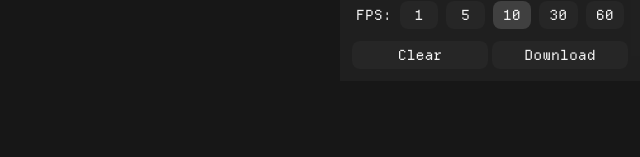
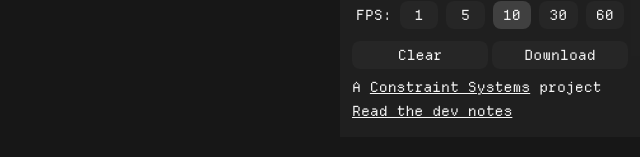
Before and after one commit to constraint-systems/masks, a React (Vite) app: page / in a window 1280 px wide. Shown: the part 453-610 px from the top of the page, without its empty margins (640-1280 px from the left). Built offline with nearby package versions, Linux system fonts and the light colour scheme; no server answers.

Commit message:
add links

```diff
--- a/src/Mask.tsx
+++ b/src/Mask.tsx
@@ -6,6 +6,7 @@ import {
   OpacityAtom,
   SelectedDeviceIdAtom,
   ShowCategoriesAtom,
+  ShowSettingsAtom,
   VideoAtom,
   VideoLoadedAtom,
   WebcamFlippedAtom,
@@ -22,6 +23,7 @@ export function Mask() {
   const [videoLoaded] = useAtom(VideoLoadedAtom);
   const [showCategorySettings] = useAtom(ShowCategoriesAtom);
   const [selectedDeviceId] = useAtom(SelectedDeviceIdAtom);
+  const [, setShowSettings] = useAtom(ShowSettingsAtom);
   const [, setLoadingSegmenter] = useAtom(LoadingSegmenterAtom);
 
   const [canvasRefA] = useAtom(CanvasRefAtom);
@@ -332,7 +334,7 @@ export function Mask() {
   }
 
   return (
-    <div className="absolute inset-0">
+    <div className="absolute inset-0 pointer-events-auto" onClick={() => setShowSettings(false)}>
       <canvas ref={canvasRef} className="w-full h-full object-cover" />
     </div>
   );
--- a/src/Settings.tsx
+++ b/src/Settings.tsx
@@ -262,6 +262,28 @@ export function Settings() {
               Download
             </button>
           </div>
+          <div className="py-1">
+            <div className="text-sm">
+              A{" "}
+              <a
+                target="_blank"
+                className="underline"
+                href="https://constraint.systems"
+              >
+                Constraint Systems
+              </a>{" "}
+              project
+            </div>
+            <div className="text-sm pt-1">
+              <a
+                target="_blank"
+                className="underline"
+                href="https://garden.grantcuster.com/2024-10-09-18-45-25-Masks/"
+              >
+                Read the dev notes
+              </a>
+            </div>
+          </div>
         </div>
       ) : (
         <div className="flex gap-2 mt-2 mr-3">
```
